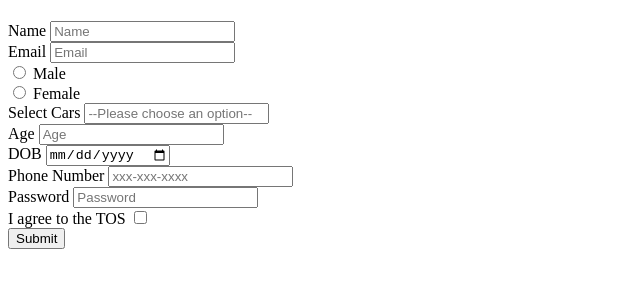
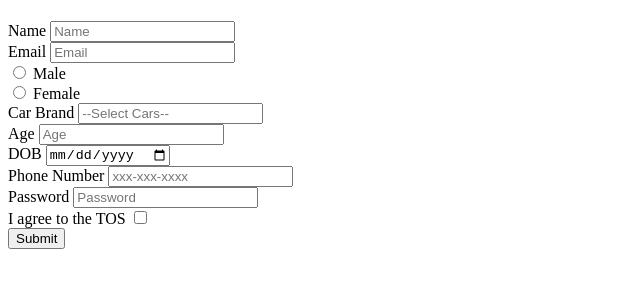
Before and after one commit to acciojob/signup-form-car-AshishGaikwad717, a website: page main.html in a window 1280 px wide. Shown: the part 59-346 px from the top of the page, without its empty margins (0-640 px from the left). Drawn offline with Linux system fonts and the light colour scheme.

Commit message:
created a submission

```diff
--- a/main.html
+++ b/main.html
@@ -20,8 +20,8 @@
 		<label for="gender_m">Male</label><br>
 		<input type="radio" id="gender_f" name="gender" required>
 		<label for="gender_f">Female</label><br>
-		<label for="cars">Select Cars</label>
-		<input type="select" id="cars" placeholder="--Please choose an option--" required><br>
+		<label for="cars">Car Brand</label>
+		<input type="select" id="cars" placeholder="--Select Cars--" required><br>
 		<label for="age">Age</label>
 		<input type="number" id="age" placeholder="Age" required><br>
 		<label for="dob">DOB</label>
```
